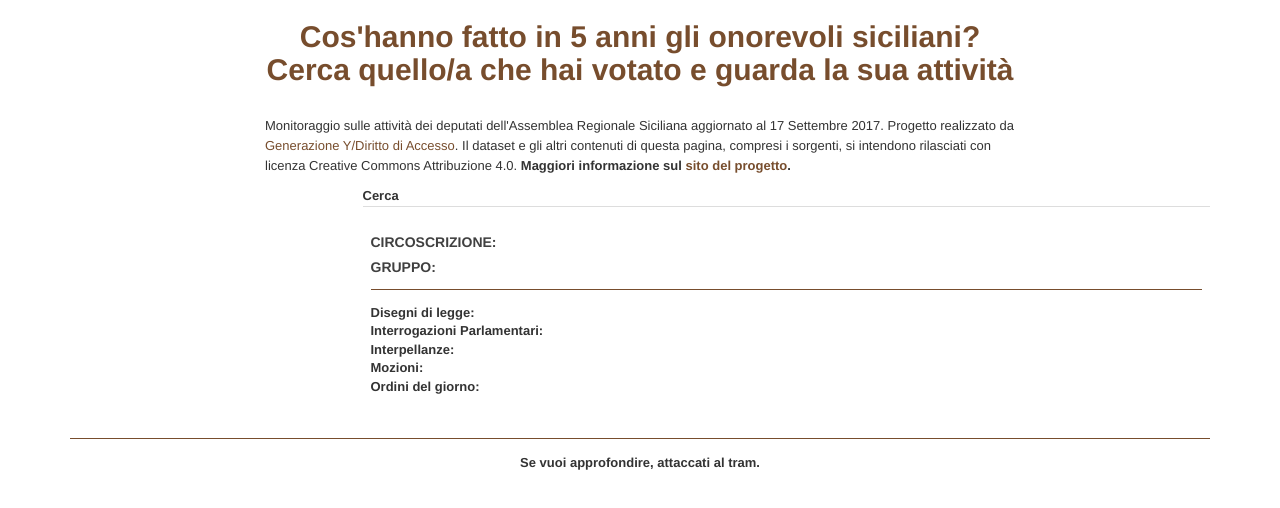
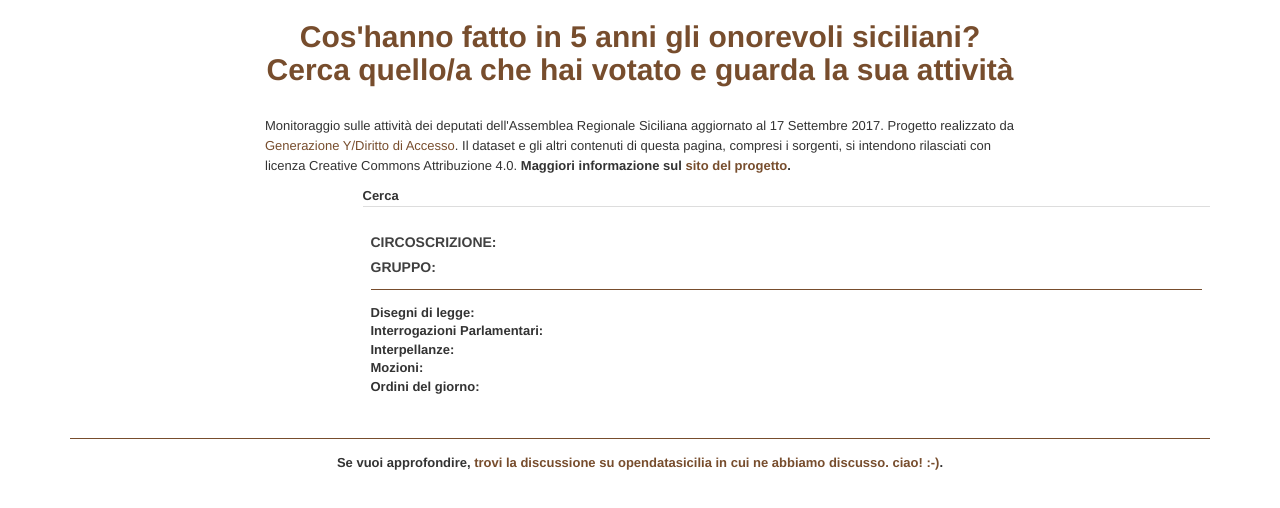
Before and after one commit to ondata/assemblearegionalesiciliana_numbers, a plain HTML site: page viewer/index.html in a window 1280 px wide. Drawn offline with Linux system fonts and the light colour scheme.

Commit message:
microsistemata al footer

```diff
--- a/viewer/index.html
+++ b/viewer/index.html
@@ -160,7 +160,7 @@
 		<footer>
 			<div class="container">
 				<hr>
-				<p class="text-center">Se vuoi approfondire, attaccati al tram</a>.
+				<p class="text-center">Se vuoi approfondire, <a href="https://groups.google.com/forum/#!topic/opendatasicilia/_ea_10o1xkI" target="_blank">trovi la discussione su opendatasicilia in cui ne abbiamo discusso. ciao! :-)</a>.
 			  </p>
 		</div>
 		</footer>
```
